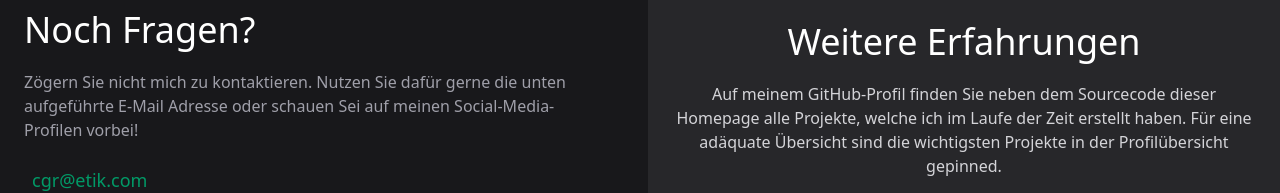
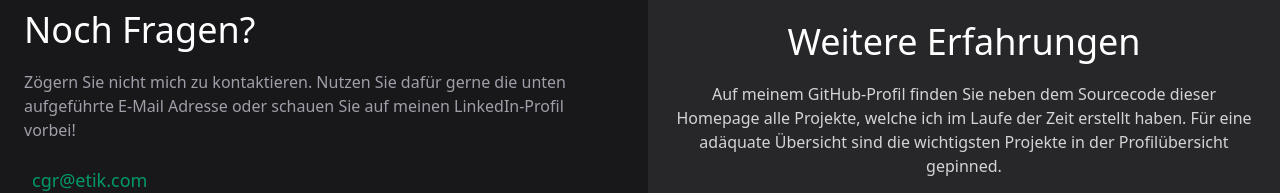
Before and after one commit to chris-gr81/tw-portfolio, a React (Vite) app: page / in a window 1280 px wide. Shown: the part 2086-2279 px from the top of the page. Built offline with nearby package versions, Linux system fonts and the light colour scheme.

Commit message:
Improve typos

```diff
--- a/src/sections/contactSection/ContactSection.tsx
+++ b/src/sections/contactSection/ContactSection.tsx
@@ -16,8 +16,8 @@ function ContactSection() {
         </h2>
         <p className="text-zinc-400 mb-6">
           Zögern Sie nicht mich zu kontaktieren. Nutzen Sie dafür gerne die
-          unten aufgeführte E-Mail Adresse oder schauen Sei auf meinen
-          Social-Media-Profilen vorbei!
+          unten aufgeführte E-Mail Adresse oder schauen Sie auf meinen
+          LinkedIn-Profil vorbei!
         </p>
         <a
           href="mailto:cgr@etik.com"
```
